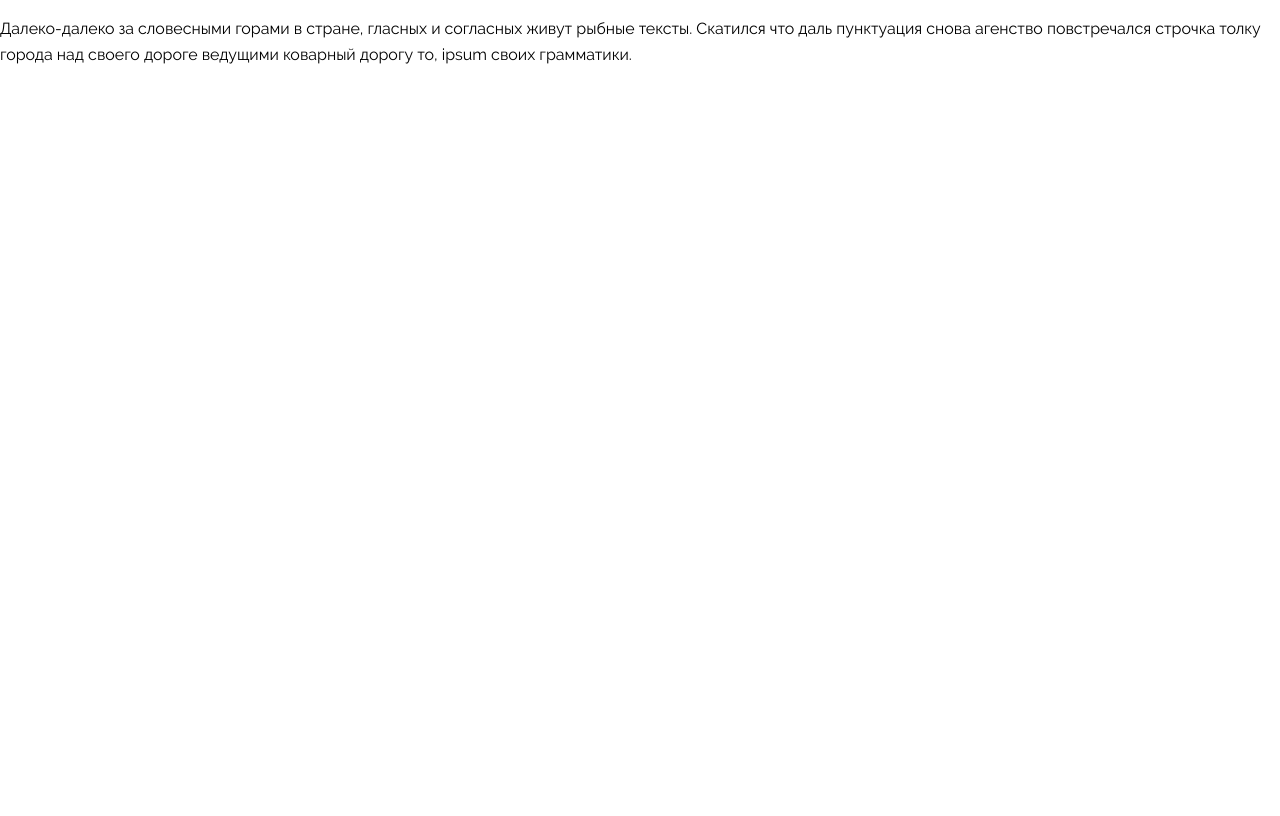
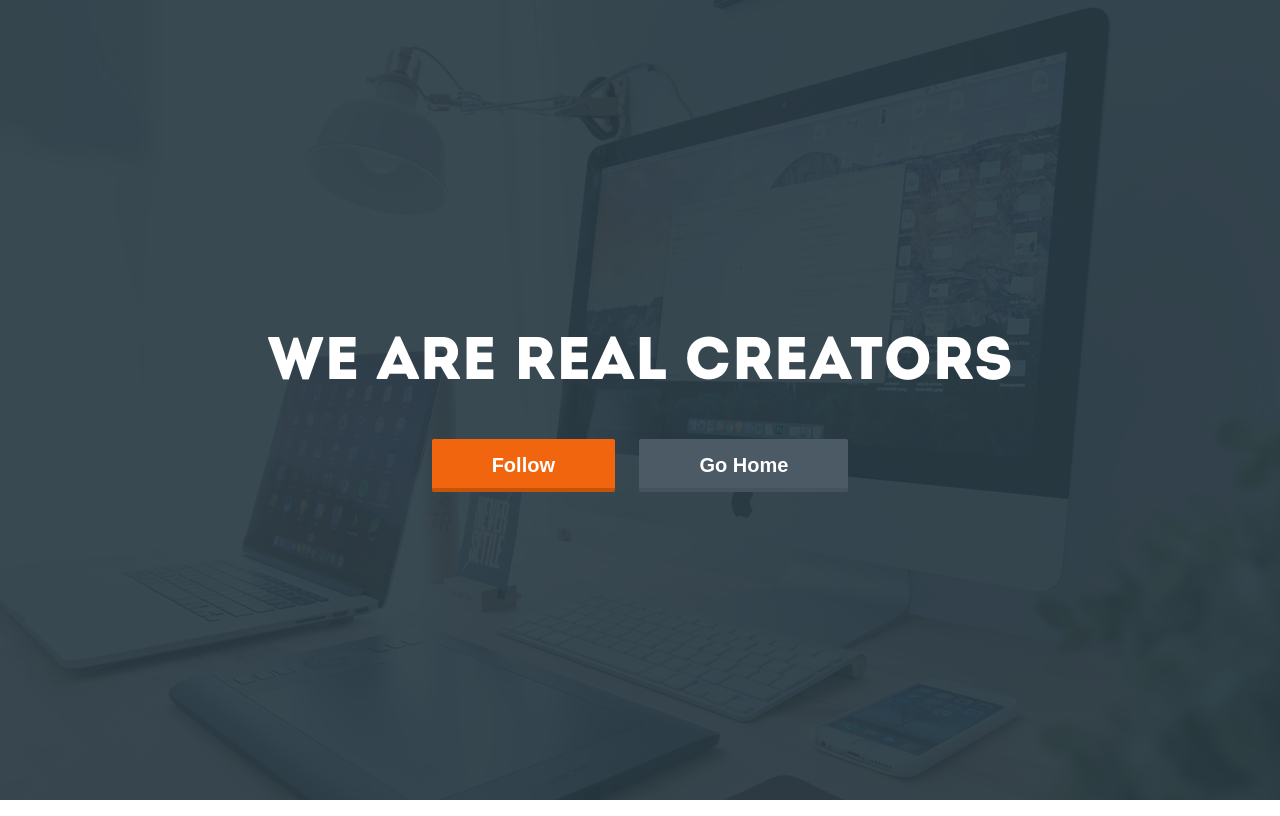
Before and after one commit to AlexSlet/css-grid, a website: page app/index.html in a window 1280 px wide. Drawn offline with nearby package versions, Linux system fonts and the light colour scheme; files that its build step writes are made by us from their sources.

Commit message:
Header style

```diff
--- a/app/index.html
+++ b/app/index.html
@@ -1,24 +1,33 @@
 <!DOCTYPE html>
-<html lang="ru">
+<html lang="en">
 
 <head>
 
 	<meta charset="utf-8">
 
-	<title>Title</title>
+	<title>css-grid</title>
 	<meta name="description" content="">
 
 	<meta name="viewport" content="width=device-width, initial-scale=1, maximum-scale=1">
 	<link rel="shortcut icon" href="img/favicon.ico" type="image/x-icon">
-	<style>body { opacity: 0; overflow-x: hidden; } html { background-color: #fff; }</style>
+	<link rel="stylesheet" href="css/main.min.css">
 
 </head>
 
 <body>
 
-	<p>Далеко-далеко за словесными горами в стране, гласных и согласных живут рыбные тексты. Скатился что даль пунктуация снова агенство повстречался строчка толку города над своего дороге ведущими коварный дорогу то, ipsum своих грамматики.</p>
+	<header class="main-header grid" style="background-image: url(img/0-header.jpg);">
 
-	<link rel="stylesheet" href="css/main.min.css">
+		<div class="header-content grid">
+			<h1>We Are Real Creators</h1>
+			<div class="header-buttons">
+				<a href="#" class="button">Follow</a>
+				<a href="#" class="button button-gray">Go Home</a>
+			</div>
+		</div>
+
+	</header>
+
 	<script src="js/scripts.min.js"></script>
 
 </body>
--- a/app/sass/_fonts.sass
+++ b/app/sass/_fonts.sass
@@ -1,8 +1,17 @@
 @font-face
-	font-family: 'raleway-example'
+	font-family: 'raleway-grid'
 	src: url('../fonts/RalewayRegular.woff') format('woff')
 
 @font-face
-	font-family: 'raleway-example'
+	font-family: 'raleway-grid'
 	src: url('../fonts/RalewayBold.woff') format('woff')
 	font-weight: bold
+
+@font-face
+	font-family: 'raleway-grid'
+	src: url('../fonts/RalewayExtraBold.woff') format('woff')
+	font-weight: 800
+
+@font-face
+	font-family: 'intro-grid'
+	src: url('../fonts/IntroRegular.woff') format('woff')
--- a/app/sass/_vars.sass
+++ b/app/sass/_vars.sass
@@ -1 +1,5 @@
-$accent: orange
+$accent: #F0650D
+$dark: #293a43
+$light: #ededed
+$gray: #4b5a65
+$gutter: 20px
--- a/app/sass/main.sass
+++ b/app/sass/main.sass
@@ -3,6 +3,83 @@
 @import "base"
 @import "vars"
 
-// Пользовательские стили
+.grid
+	display: grid
+
+.main-header
+	min-height: 100vh
+	background-size: cover
+	background-position: center
+	position: relative
+	align-content: center
+	&::before
+		content: ''
+		position: absolute
+		top: 0
+		left: 0
+		bottom: 0
+		right: 0
+		background-color: rgba($dark, .92)
+
+	.header-content
+		z-index: 1
+		color: #fff
+		text-align: center
+		padding: 60px $gutter
+		h1
+			font-size: 60px
+			font-family: intro-grid, sans-serif
+			font-weight: normal
+			margin: 20px 0
+			line-height: 1.5
+
+.button
+	display: inline-block
+	border: none
+	color: #fff
+	text-decoration: none
+	background-color: $accent
+	padding: 10px 60px
+	font-size: 20px
+	font-weight: 800
+	border-radius: 2px
+	text-align: center
+	position: relative
+	outline: none
+	transition: background-color .1s ease
+	cursor: pointer
+	margin: 10px
+	&::after
+		transition: background-color .2s ease
+		position: absolute
+		content: ''
+		height: 4px
+		bottom: 0
+		width: 100%
+		background-color: darken($accent, 50%)
+		opacity: .18
+		border-bottom-left-radius: 2px
+		border-bottom-right-radius: 2px
+		left: 0
+	&:focus, &:hover
+		text-decoration: none
+		color: #fff
+	&:hover
+		background-color: lighten($accent, 5%)
+		&::after
+			opacity: .22
+	&:active
+		background-color: darken($accent, 5%)
+		&::after
+			opacity: .32
+
+.button-gray
+	background-color: $gray
+	&::after
+		background-color: darken($gray, 15%)
+	&:hover
+		background-color: lighten($gray, 10%)
+	&:active
+		background-color: darken($gray, 5%)
 
 @import "media" // Всегда в конце
```
Also changed, not shown: app/fonts/IntroRegular.woff (added), app/fonts/RalewayExtraBold.woff (added), app/img/0-header.jpg (added), app/img/1.jpg (added), app/img/2.jpg (added), app/img/3.jpg (added), app/img/4.jpg (added), app/img/5.jpg (added), app/img/6.jpg (added), app/img/7.jpg (added), app/img/8.jpg (added), app/img/9.jpg (added), app/js/scripts.min.js, 2 other files.
